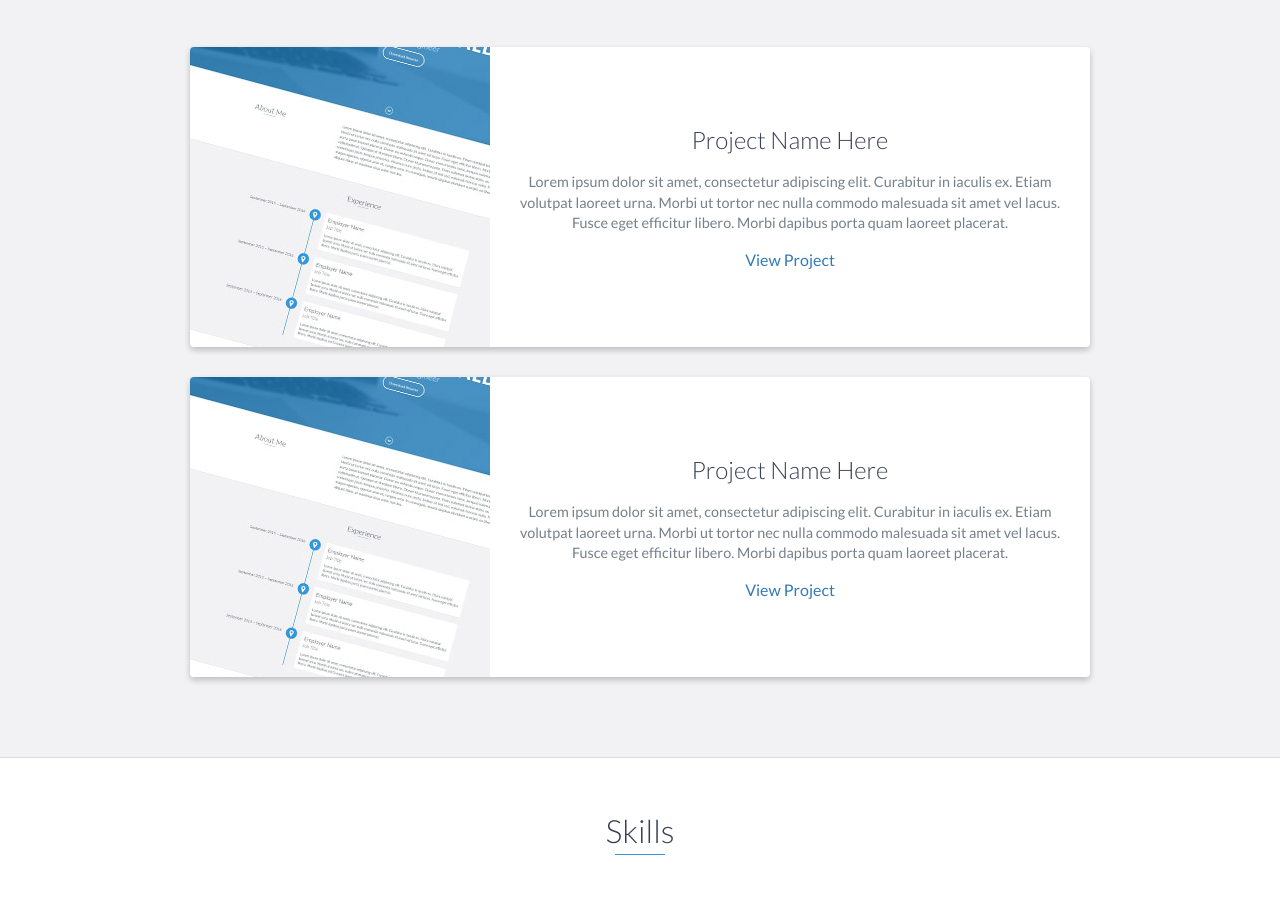
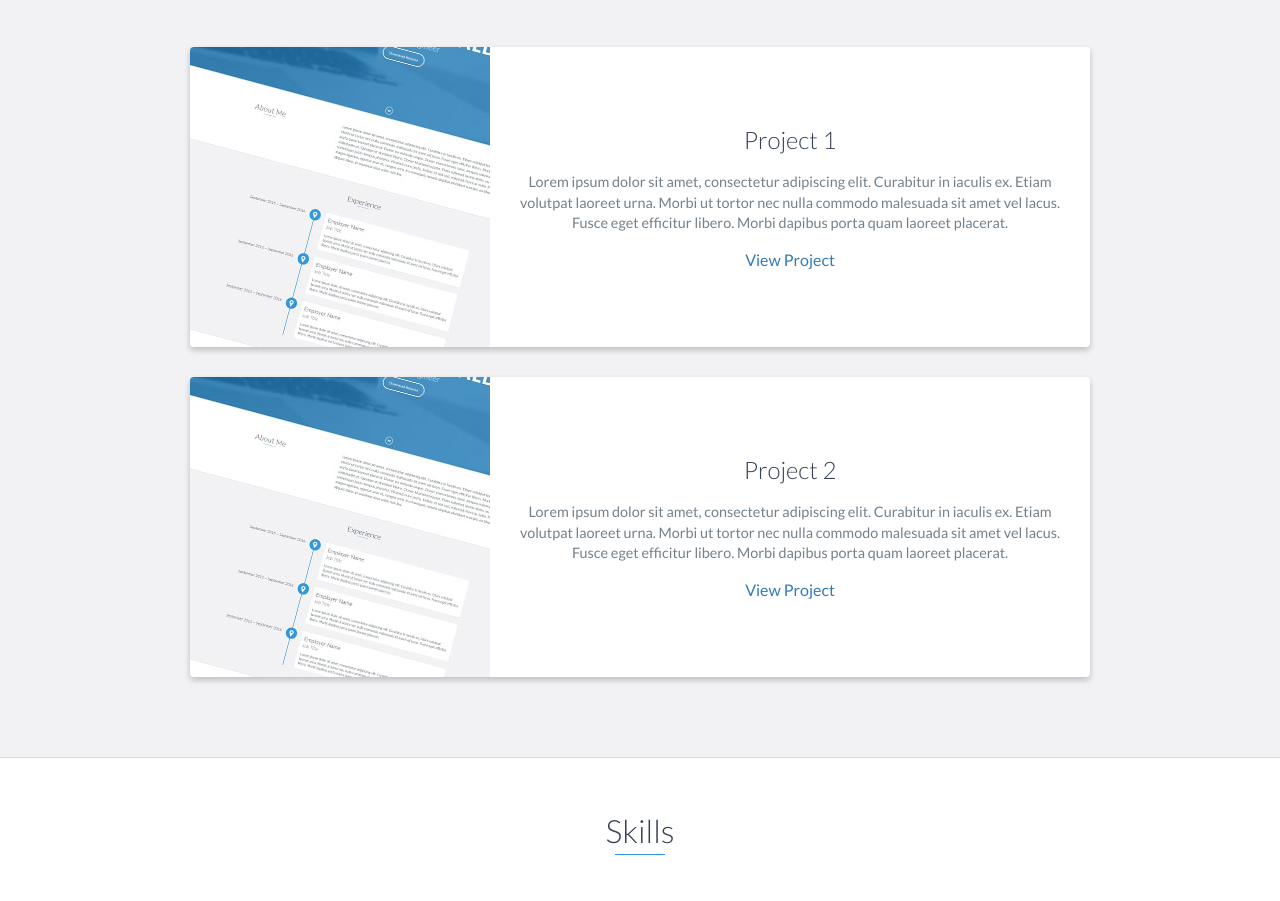
Before and after one commit to blewis90/benlewis, a website: page index.html in a window 1280 px wide. Shown: the part 2975-3876 px from the top of the page. Drawn offline with nearby package versions, Linux system fonts and the light colour scheme.

Commit message:
Update index.html

```diff
--- a/index.html
+++ b/index.html
@@ -190,7 +190,7 @@
                     </div>
                     <!-- End .project-image -->
                     <div class="project-info">
-                        <h3>Project Name Here</h3>
+                        <h3>Project 1</h3>
                         <p>
                             Lorem ipsum dolor sit amet, consectetur adipiscing elit. Curabitur in iaculis ex. Etiam volutpat laoreet urna. Morbi ut tortor nec nulla commodo malesuada sit amet vel lacus. Fusce eget efficitur libero. Morbi dapibus porta quam laoreet placerat.
                         </p>
@@ -206,7 +206,7 @@
                     </div>
                     <!-- End .project-image -->
                     <div class="project-info">
-                        <h3>Project Name Here</h3>
+                        <h3>Project 2</h3>
                         <p>
                             Lorem ipsum dolor sit amet, consectetur adipiscing elit. Curabitur in iaculis ex. Etiam volutpat laoreet urna. Morbi ut tortor nec nulla commodo malesuada sit amet vel lacus. Fusce eget efficitur libero. Morbi dapibus porta quam laoreet placerat.
                         </p>
```
